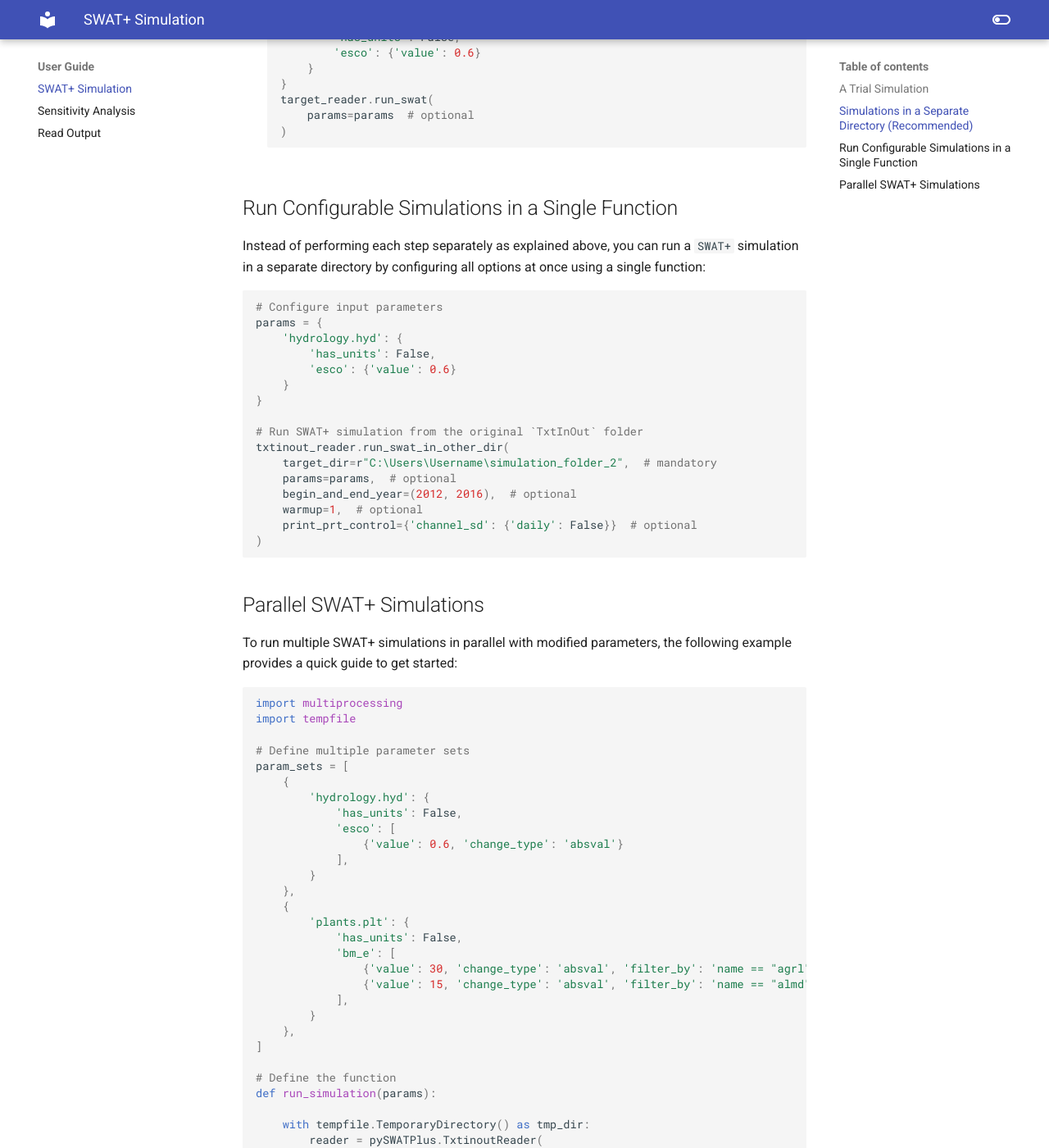
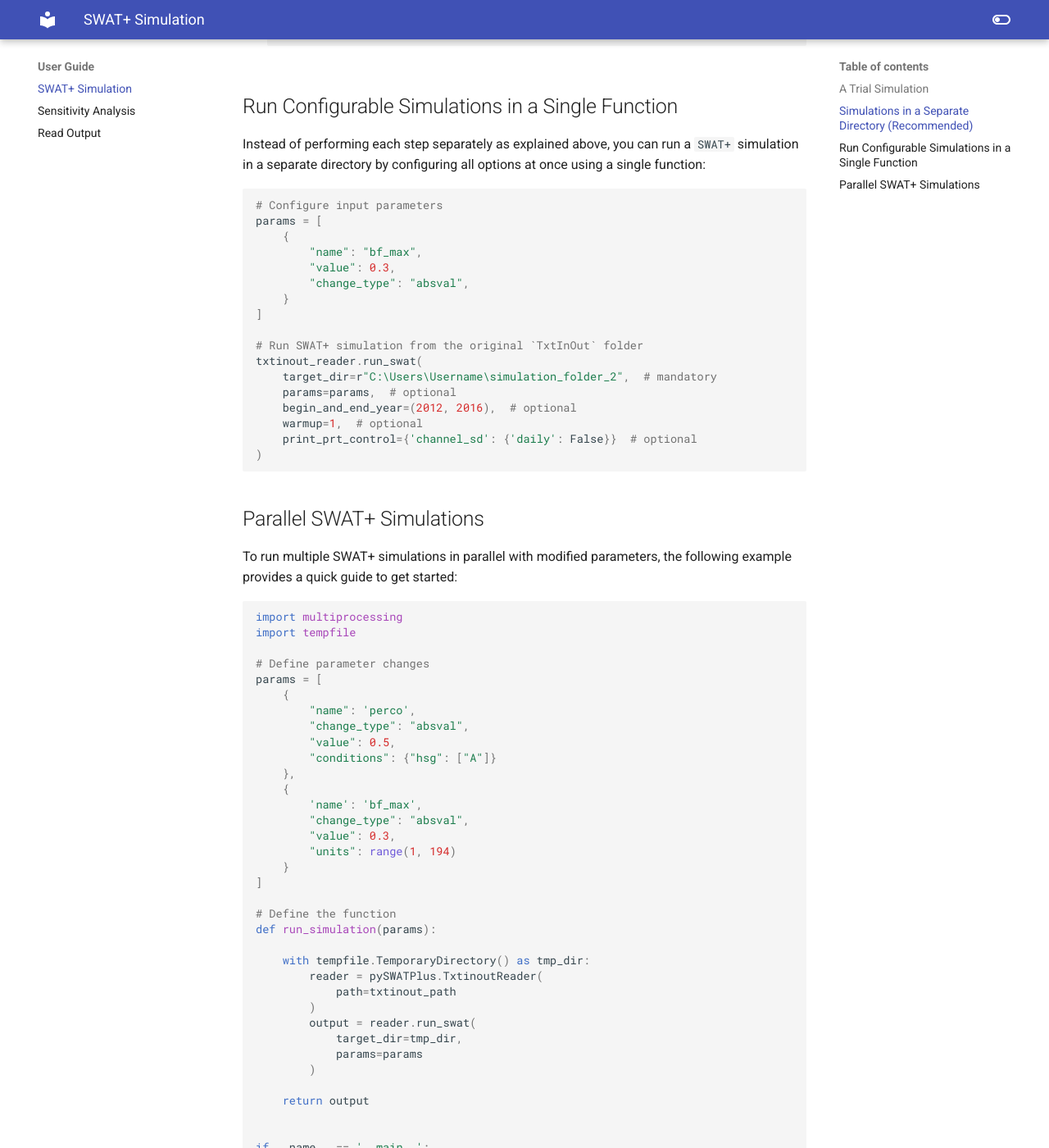
Before and after one commit to swat-model/pySWATPlus, an MkDocs documentation site: the page built from docs/userguide/swatplus_simulation.md, in a window 1280 px wide and 1400 px high, scrolled down 2656 px. Shown: the whole window at 82% size. Built offline with MkDocs 1.6.1 and Material for MkDocs 9.7.7, drawn with Linux system fonts in a browser that asks for light colours; some of the changed text lies outside the part shown.

````diff
--- a/docs/userguide/swatplus_simulation.md
+++ b/docs/userguide/swatplus_simulation.md
@@ -22,10 +22,6 @@
 `pySWATPlus` offers multiple options for executing `SWAT+` simulations, providing flexibility for diverse workflows and automation needs.
 
 The following sections demonstrate different approaches, including modifying input parameters, running a single simulation, and performing batch processing.
-
-!!! warning "Calibration Warning"
-    The `run_swat` and `run_swat_in_other_dir` functions currently **disable the use of the `calibration.cal` file**.
-    Calibration via the `calibration.cal` file is still under development.
 
 
 ## A Trial Simulation
@@ -134,15 +130,16 @@
 
 ```python
 # Configure input parameters
-params = {
-    'hydrology.hyd': {
-        'has_units': False,
-        'esco': {'value': 0.6}
+params = [
+    {
+        "name": "bf_max",
+        "value": 0.3,
+        "change_type": "absval",
     }
-}
+]
 
 # Run SWAT+ simulation from the original `TxtInOut` folder
-txtinout_reader.run_swat_in_other_dir(
+txtinout_reader.run_swat(
     target_dir=r"C:\Users\Username\simulation_folder_2",  # mandatory
     params=params,  # optional
     begin_and_end_year=(2012, 2016),  # optional
@@ -161,25 +158,20 @@
 import multiprocessing
 import tempfile
 
-# Define multiple parameter sets
-param_sets = [
+# Define parameter changes
+params = [
     {
-        'hydrology.hyd': {
-            'has_units': False,
-            'esco': [
-                {'value': 0.6, 'change_type': 'absval'}
-            ],
-        }
+        "name": 'perco',
+        "change_type": "absval",
+        "value": 0.5,
+        "conditions": {"hsg": ["A"]}
     },
     {
-        'plants.plt': {
-            'has_units': False,
-            'bm_e': [
-                {'value': 30, 'change_type': 'absval', 'filter_by': 'name == "agrl"'},
-                {'value': 15, 'change_type': 'absval', 'filter_by': 'name == "almd"'},
-            ],
-        }
-    },
+        'name': 'bf_max',
+        "change_type": "absval",
+        "value": 0.3,
+        "units": range(1, 194)
+    }
 ]
 
 # Define the function
@@ -189,7 +181,7 @@
         reader = pySWATPlus.TxtinoutReader(
             path=txtinout_path
         )
-        output = reader.run_swat_in_other_dir(
+        output = reader.run_swat(
             target_dir=tmp_dir,
             params=params
         )
@@ -200,7 +192,7 @@
 if __name__ == '__main__':
     # Run simulations in parallel
     with multiprocessing.Pool(processes=2) as pool:
-        results = pool.map(run_simulation, param_sets)
+        results = pool.map(run_simulation, params)
     # Print output directories
     for path in results:
         print("Simulation directory:", path)
````
Also changed, not shown: docs/api/types.md (+2 -2 lines), 7 other files.
